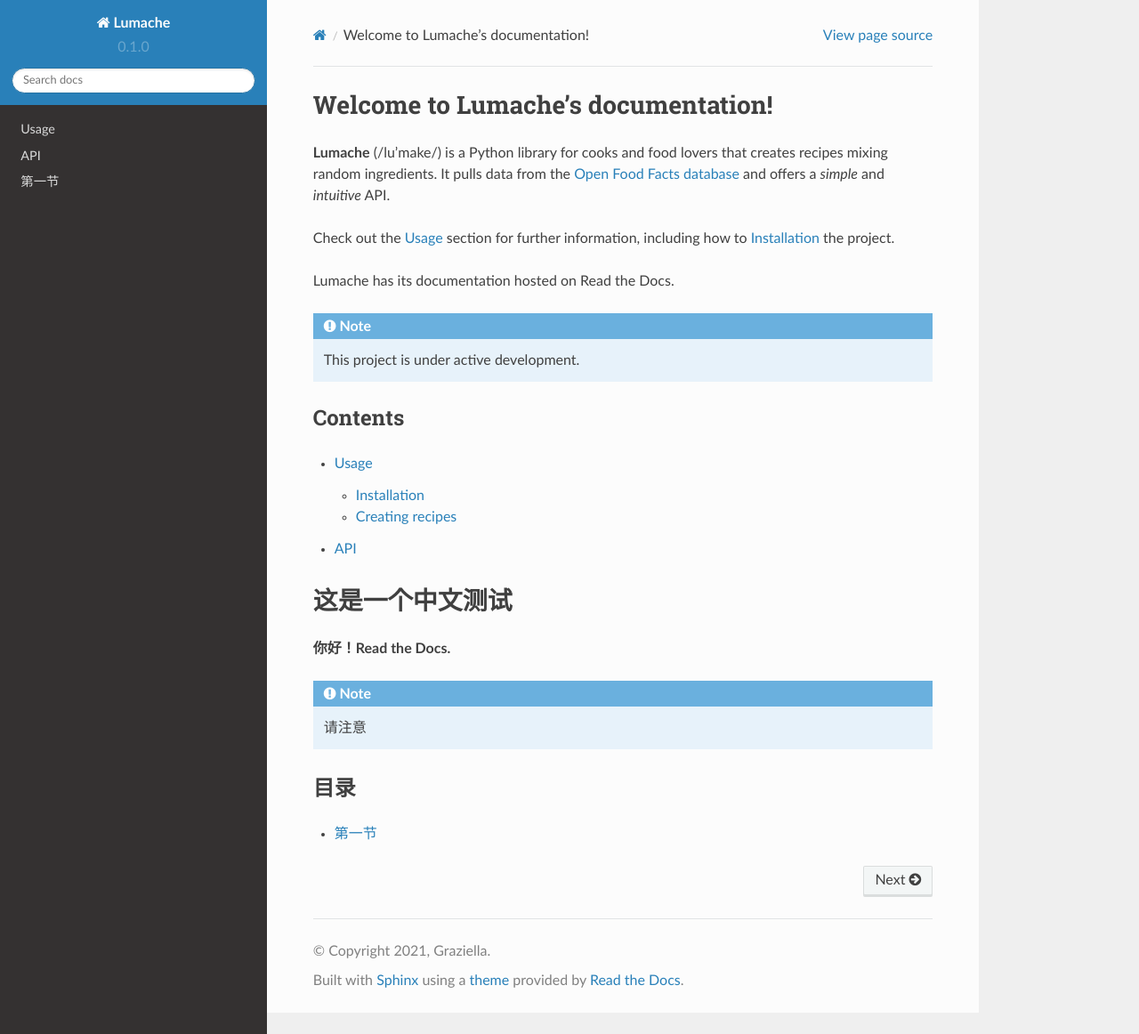
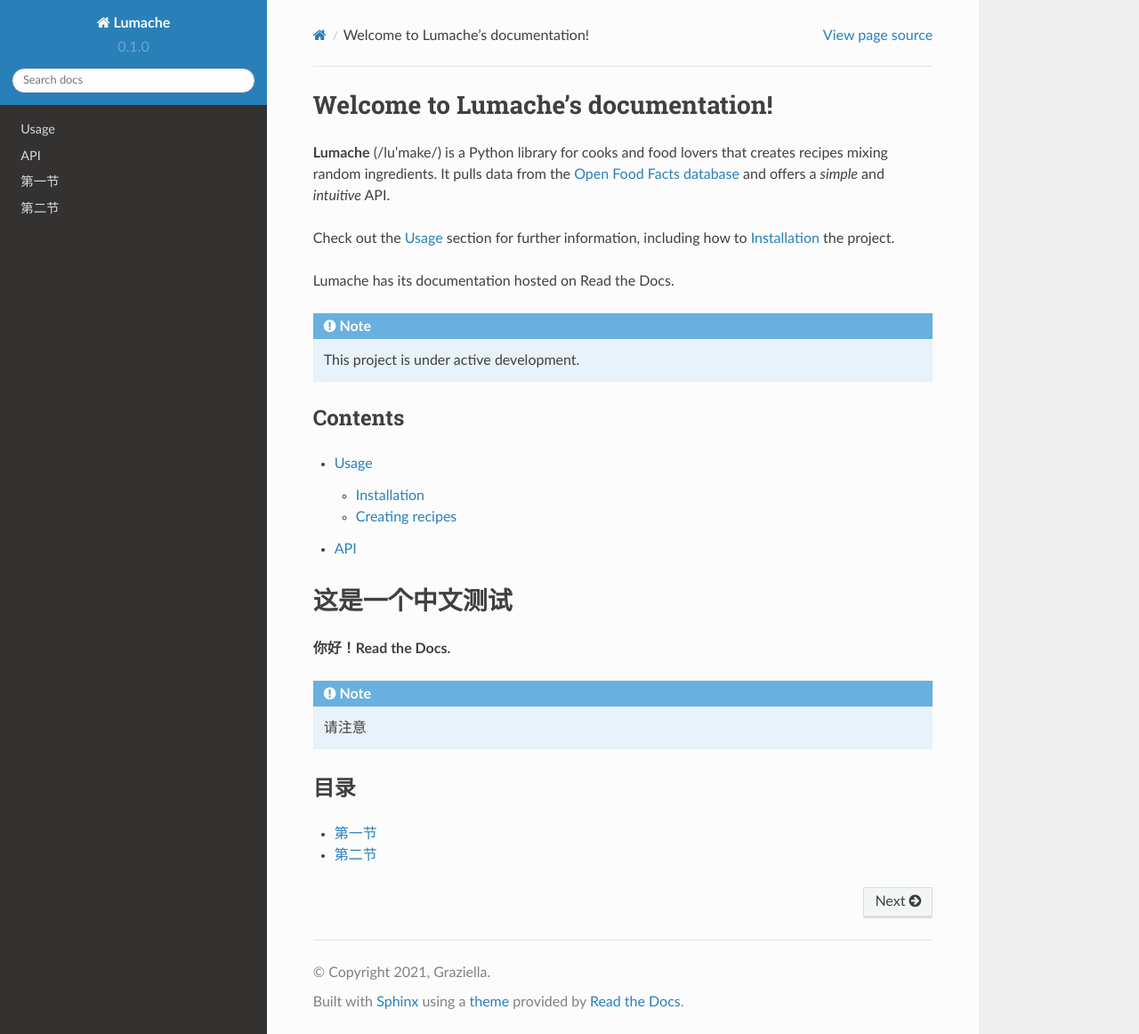
Before and after one commit to LiuXiaohui123321/rtd-tutorial, a Sphinx documentation site: the page built from docs/source/index.rst, in a window 1280 px wide and 1162 px high. Shown: the whole window at 89% size. Built offline with Sphinx 7.4.7 and the Read the Docs theme 2.0.0, drawn with Linux system fonts in a browser that asks for light colours.

Commit message:
Update 第二节.rst

```diff
--- a/docs/source/第二节.rst
+++ b/docs/source/第二节.rst
@@ -1 +1,4 @@
+第二节
+=====
+
 这是第二节。
```
